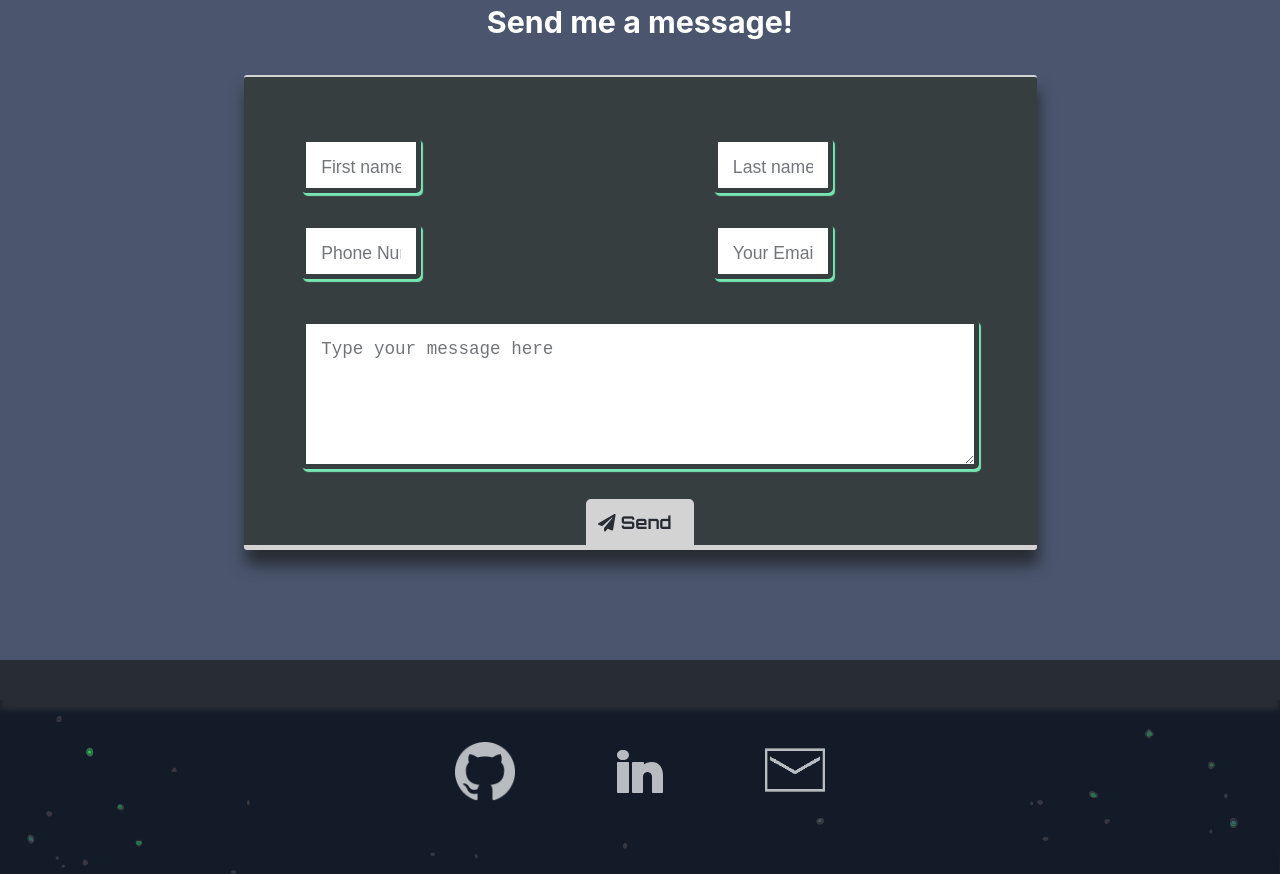
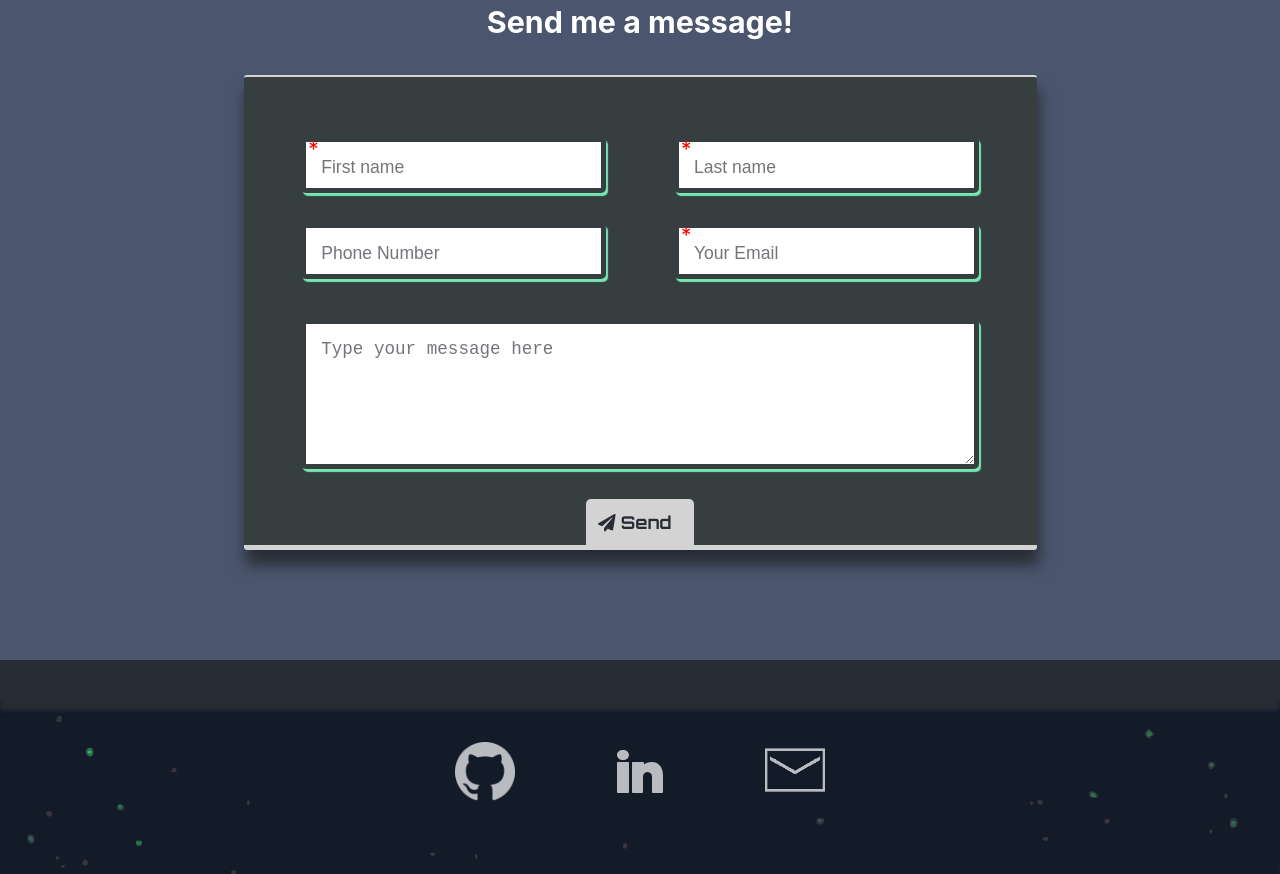
Before and after one commit to NickStrick/My-Portfolio, a React (Create React App) app in the folder portfolio/: page / in a window 1280 px wide. Shown: the part 3740-4614 px from the top of the page. Built offline with nearby package versions, Linux system fonts and the light colour scheme.

Commit message:
styling required sections

```diff
--- a/portfolio/src/components/ContactInfo/Contactinfo.scss
+++ b/portfolio/src/components/ContactInfo/Contactinfo.scss
@@ -44,10 +44,14 @@ $mobile: 700px;
             display: flex;
             justify-content: space-between;
             margin-bottom: 30px;
-
+            div{
+                width: 45%;
+                display:flex;
+                justify-content: center;
+            }
             input{
                 font-size: 1.1rem;
-                width: 45%;
+                width: 100%;
                 padding: 15px 15px 10px;
                 border: 5px solid $contac-back;
                 box-shadow: 2px 3px 1px $highlight;
@@ -108,6 +112,18 @@ $mobile: 700px;
         color: $background-base;
         opacity: .65; /* Firefox */
       }
+
+    .contact-div .required{
+        position: relative;
+    }
+    .contact-div .required::after{
+        position:absolute;
+        left:7px;
+
+        font-size: 1.3rem;
+        content:"*";
+        color:red;
+     }
 }
 
 @media (max-width: $mobile) {
@@ -118,17 +134,13 @@ $mobile: 700px;
             .contact-div{
                 flex-direction: column;
                 align-items: center;
-                input{
-                    font-size: 1.1rem;
+                div{
                     width: 95%;
-                    padding: 15px 15px 10px;
-                    border: 5px solid $contac-back;
-                    box-shadow: 2px 3px 1px $highlight;
-                    border-radius: 5px;
                 }
-                input:first-child{
+                div:first-child input{
                     margin-bottom: 30px;
                 }
+
             }
         }
     }
```
